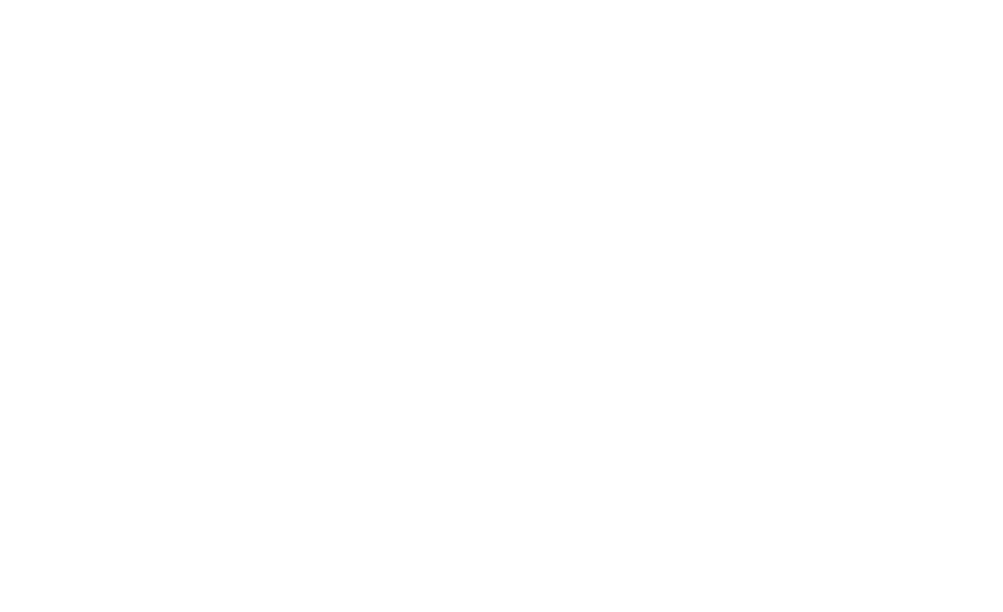
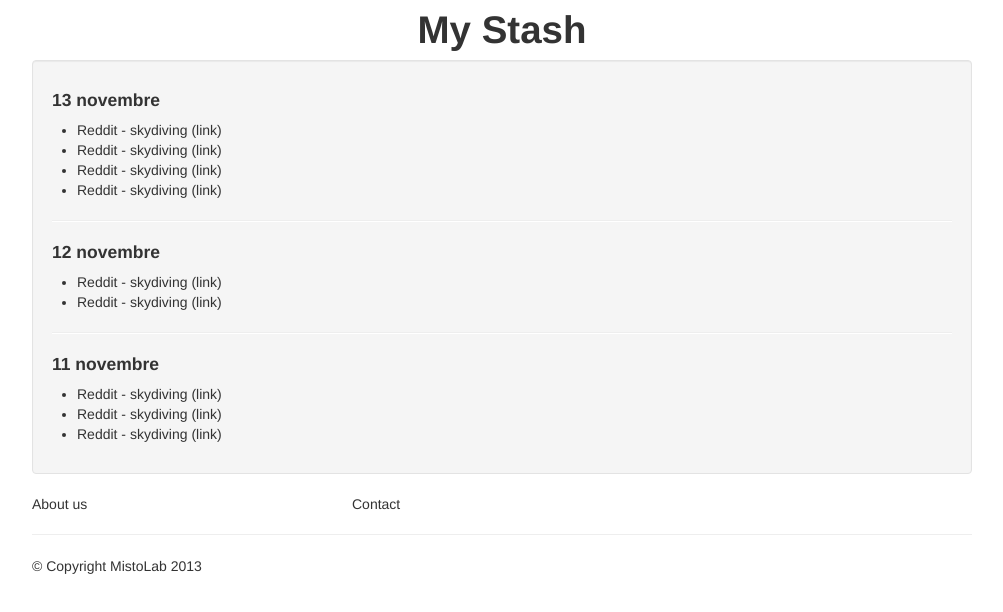
Before and after one commit to MistoLab/Linkstash, a plain HTML site: page views/stash.html in a window 1280 px wide. Shown: the whole page, without its empty margins (138-1141 px from the left). Drawn offline with Linux system fonts and the light colour scheme.

Commit message:
First attempt for stash view

```diff
--- a/views/stash.html
+++ b/views/stash.html
@@ -1,9 +1,60 @@
 <!DOCTYPE html>
 <html lang="en">
 <head>
-    <title>Linkstash - Your stash</title>
+    <meta charset="utf-8">
+    <meta name="description" content="Linkstash - A weekly stash of http links.">
+    <title>Linkstash - Create a stash</title>
+    <link rel="stylesheet" href="css/bootstrap.css">
 </head>
 <body>
+    <div class="container">
+        <h1 class="text-center">My Stash</h1>
 
+        <div class="well">
+            <div class="shash-date">
+                <h4>13 novembre</h4>
+                <ul>
+                    <li>Reddit - skydiving (link)</li>
+                    <li>Reddit - skydiving (link)</li>
+                    <li>Reddit - skydiving (link)</li>
+                    <li>Reddit - skydiving (link)</li>
+                </ul>
+            </div>
+            <hr>
+
+            <div class="shash-date">
+                <h4>12 novembre</h4>
+                <ul>
+                    <li>Reddit - skydiving (link)</li>
+                    <li>Reddit - skydiving (link)</li>
+                </ul>
+            </div>
+            <hr>
+
+            <div class="shash-date">
+                <h4>11 novembre</h4>
+                <ul>
+                    <li>Reddit - skydiving (link)</li>
+                    <li>Reddit - skydiving (link)</li>
+                    <li>Reddit - skydiving (link)</li>
+                </ul>
+            </div>
+        </div>
+
+        <footer>
+            <div class="row">
+                <div class="span4">
+                    About us
+                </div>
+
+                <div class="span4">
+                    Contact
+                </div>
+            </div>
+
+            <hr>
+            &copy; Copyright MistoLab 2013
+        </footer>
+    </div>
 </body>
 </html>
```
Also changed, not shown: views/index.html (+1 -2 lines).
